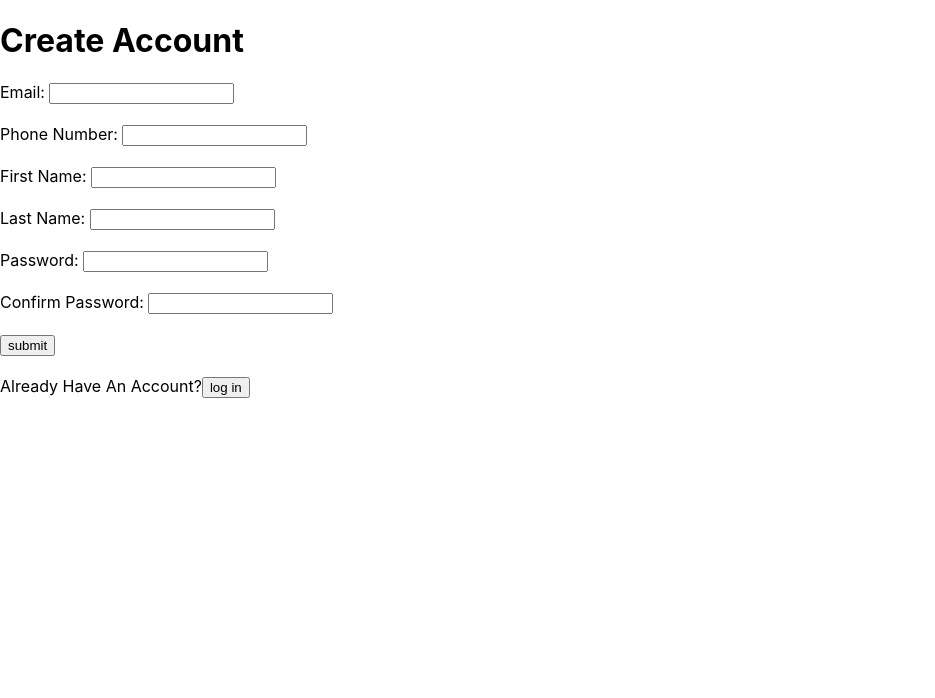
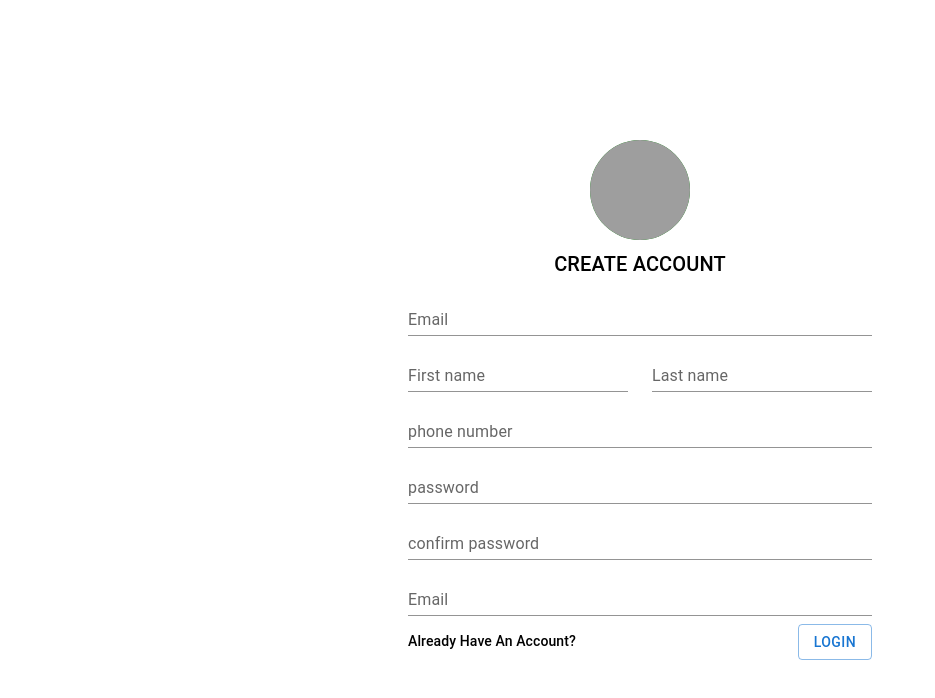
Before and after one commit to bartbrian10/darlit, a React (Create React App) app: page / in a window 1280 px wide. Shown: the top 698 px of the page, without its empty margins (0-935 px from the left). Built offline with nearby package versions, Linux system fonts and the light colour scheme; grey boxes are pictures that could not be loaded.

Commit message:
changes of mui

```diff
--- a/package.json
+++ b/package.json
@@ -3,6 +3,9 @@
   "version": "0.1.0",
   "private": true,
   "dependencies": {
+    "@emotion/react": "^11.13.0",
+    "@emotion/styled": "^11.13.0",
+    "@mui/material": "^5.16.7",
     "@testing-library/jest-dom": "^5.17.0",
     "@testing-library/react": "^13.4.0",
     "@testing-library/user-event": "^13.5.0",
--- a/src/components/CreateAccountForm.js
+++ b/src/components/CreateAccountForm.js
@@ -1,85 +1,80 @@
 import React from "react";
+import {
+  TextField,
+  Stack,
+  Typography,
+  Grid,
+  Card,
+  Avatar,
+  Button,
+} from "@mui/material";
 
 function CreateAccountForm({ updateState, submitForm, currentState }) {
   return (
     <div>
       <form onSubmit={submitForm}>
-        <h1>Create Account</h1>
+        <Stack direction="column" spacing={1}>
+          <Stack direction="row" justifyContent="center">
+            <Avatar
+              src="https://media.istockphoto.com/id/1294455829/vector/vector-illustration-nice-colorful-threedimensional-symbol-with-three-parts.jpg?s=2048x2048&w=is&k=20&c=or-Se99cEkJcvxSgV57JPuT12nPk0JX8ZNq80Yf40DM="
+              sx={{ width: 100, height: 100, background: "green" }}
+            />
+          </Stack>
 
-        <label for="email">Email: </label>
-        <input
-          type="email"
-          name="email"
-          id="email"
-          value={currentState.email}
-          onChange={updateState}
-        />
-        <br />
-        <br />
+          <Typography
+            sx={{ display: "flex", justifyContent: "center" }}
+            variant="h6"
+          >
+            CREATE ACCOUNT
+          </Typography>
 
-        <label for="phoneNumber">Phone Number: </label>
-        <input
-          type="number"
-          name="phoneNumber"
-          id="phoneNumber"
-          value={currentState.phoneNumber}
-          onChange={updateState}
-        />
-        <br />
-        <br />
+          <TextField label="Email" variant="standard" />
+          <Stack spacing={3} direction="row">
+            <TextField label="First name" variant="standard" />
+            <TextField label="Last name" variant="standard" />
+          </Stack>
 
-        <label for="firstName">First Name: </label>
-        <input
-          type="text"
-          name="firstName"
-          id="firstName"
-          value={currentState.firstName}
-          onChange={updateState}
-        />
-        <br />
-        <br />
+          <TextField label="phone number" variant="standard" />
 
-        <label for="lastName">Last Name: </label>
-        <input
-          type="text"
-          name="lastName"
-          id="lastName"
-          value={currentState.lastName}
-          onChange={updateState}
-        />
-        <br />
-        <br />
+          <TextField label="password" variant="standard" />
+          <TextField label="confirm password" variant="standard" />
 
-        <label for="password">Password: </label>
-        <input
-          type="password"
-          name="password"
-          id="password"
-          value={currentState.password}
-          onChange={updateState}
-        />
-        <br />
-        <br />
+          <TextField label="Email" variant="standard" />
 
-        <label for="confirmPassword">Confirm Password: </label>
-        <input
-          type="password"
-          name="confirmPassword"
-          id="confirmPassword"
-          value={currentState.confirmPassword}
-          onChange={updateState}
-        />
-        <br />
-        <br />
+          <Stack justifyContent="space-between" spacing={2} direction="row">
+            <Typography
+              sx={{ display: "flex", alignItems: "center" }}
+              variant="subtitle2"
+            >
+              Already Have An Account?
+            </Typography>
+            <Button variant="outlined">LOGIN</Button>
+          </Stack>
+        </Stack>
+      </form>
 
-        <input type="submit" value="submit" />
-        <br />
-        <br />
-
-        <span>
-          Already Have An Account?<button>log in</button>
-        </span>
-      </form>
+      {/* <Grid container spacing={1}>
+        <Grid item xs={12} sm={6} md={4} lg={3}>
+          <Card sx={{ background: "yellow" }}>
+            <Typography>yesss</Typography>
+          </Card>
+        </Grid>
+        <Grid item xs={12} sm={6} md={4} lg={3}>
+          <Card sx={{ background: "yellow" }}>
+            <Typography>yesss</Typography>
+          </Card>
+        </Grid>
+        <Grid item xs={12} sm={6} md={4} lg={3}>
+          <Card sx={{ background: "yellow" }}>
+            <Typography>yesss</Typography>
+          </Card>
+        </Grid>
+        <Grid item xs={12} sm={6} md={4} lg={3}>
+          <Card sx={{ background: "yellow" }}>
+            <Typography>yesss</Typography>
+          </Card>
+        </Grid>
+      </Grid> */}
     </div>
   );
 }
--- a/src/pages/CreateAccountPage.js
+++ b/src/pages/CreateAccountPage.js
@@ -1,5 +1,6 @@
 import React, { useState } from "react";
 import CreateAccountForm from "../components/CreateAccountForm";
+import { Stack } from "@mui/material";
 
 function CreateAccountPage() {
   const [formState, setFormState] = useState({});
@@ -25,13 +26,13 @@ function CreateAccountPage() {
   }
 
   return (
-    <div>
+    <Stack sx={{ height: "100vh" }} alignItems="center" justifyContent="center">
       <CreateAccountForm
         submitForm={handleSubmit}
         updateState={handleChange}
         currentState={formState}
       />
-    </div>
+    </Stack>
   );
 }
 
```
Also changed, not shown: 1 other file (tests, documents, lock files or other folders).
